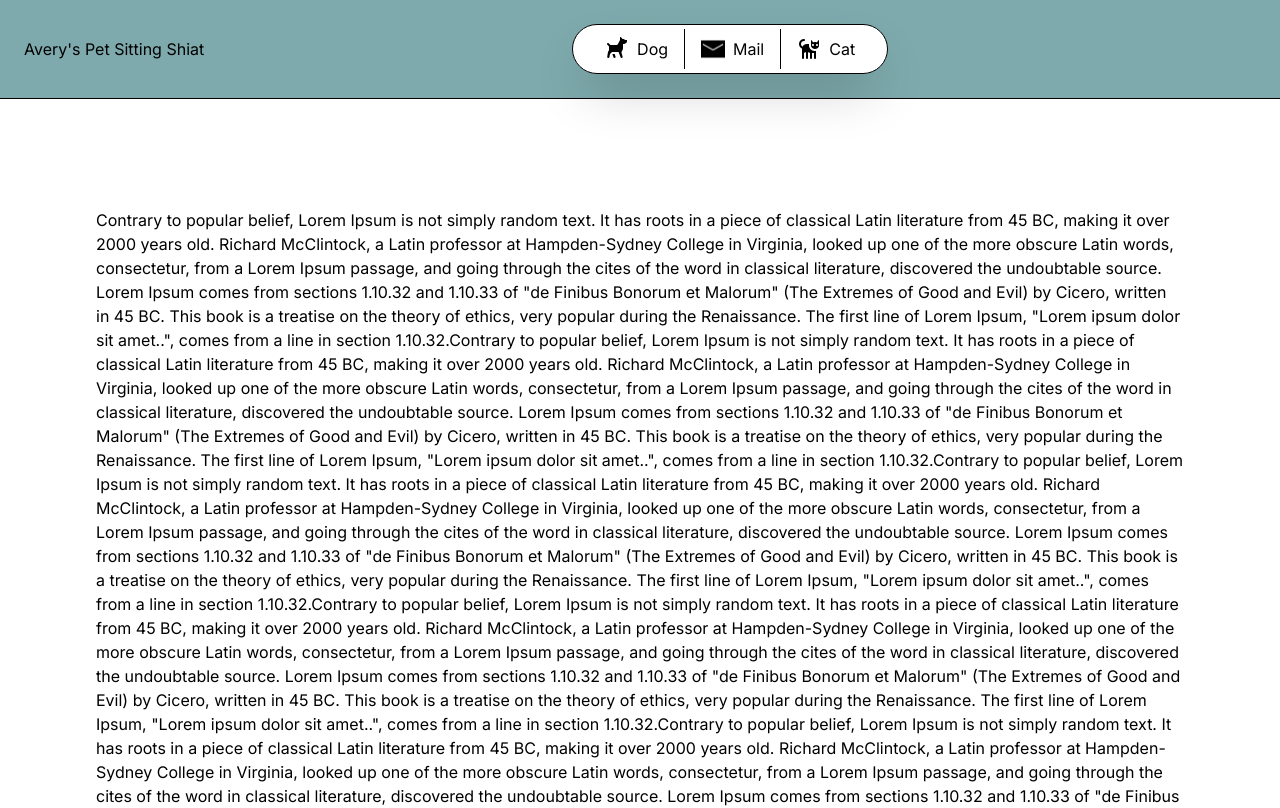
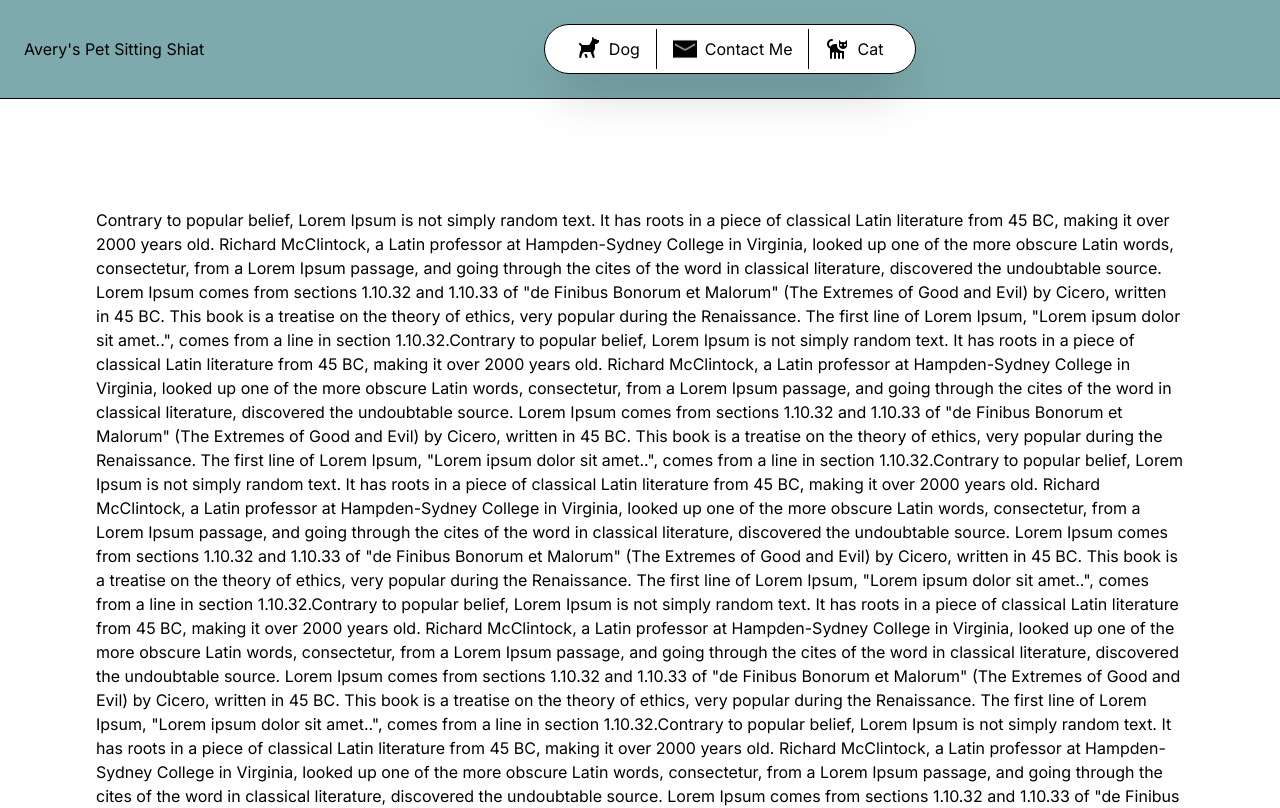
Before and after one commit to MitchellGruner/Averys-Pet-Sitting, a Next.js app: page / in a window 1280 px wide. Shown: the top 808 px of the page. Built offline with nearby package versions, Linux system fonts and the light colour scheme.

Commit message:
make header text 'dark-teal' on hover

```diff
--- a/app/components/navbar/NavbarMenuItems.tsx
+++ b/app/components/navbar/NavbarMenuItems.tsx
@@ -3,7 +3,7 @@ import Image from "next/image";
 const NavbarMenuItems = () => {
     return (
         <div className="flex flex-row justify-between rounded-full bg-white shadow-2xl border px-4 py-1">
-            <div className="flex flex-row justify-center relative px-4 py-2 cursor-pointer hover:text-teal transition ease-in-out duration-500 icon-container">
+            <div className="flex flex-row justify-center relative px-4 py-2 cursor-pointer hover:text-dark-teal transition ease-in-out duration-500 icon-container">
                 <Image
                     src="/dogicon1.png"
                     width={24}
@@ -20,7 +20,7 @@ const NavbarMenuItems = () => {
                 <span className="pl-2">Dog</span>
             </div>
             <div
-                className="flex flex-row justify-center relative px-4 py-2 cursor-pointer border-l border-r hover:text-teal transition ease-in-out duration-500 icon-container"
+                className="flex flex-row justify-center relative px-4 py-2 cursor-pointer border-l border-r hover:text-dark-teal transition ease-in-out duration-500 icon-container"
             >
                 <Image
                     src="/mailicon.png"
@@ -35,9 +35,9 @@ const NavbarMenuItems = () => {
                     alt="Mail Icon"
                     className="icon-hover absolute object-contain opacity-0 transition ease-in-out duration-500"
                 />
-                <span className="pl-2">Mail</span>
+                <span className="pl-2">Contact Me</span>
             </div>
-            <div className="flex flex-row justify-center relative px-4 py-2 cursor-pointer hover:text-teal transition ease-in-out duration-500 icon-container">
+            <div className="flex flex-row justify-center relative px-4 py-2 cursor-pointer hover:text-dark-teal transition ease-in-out duration-500 icon-container">
                 <Image
                     src="/caticon.png"
                     width={24}
```
